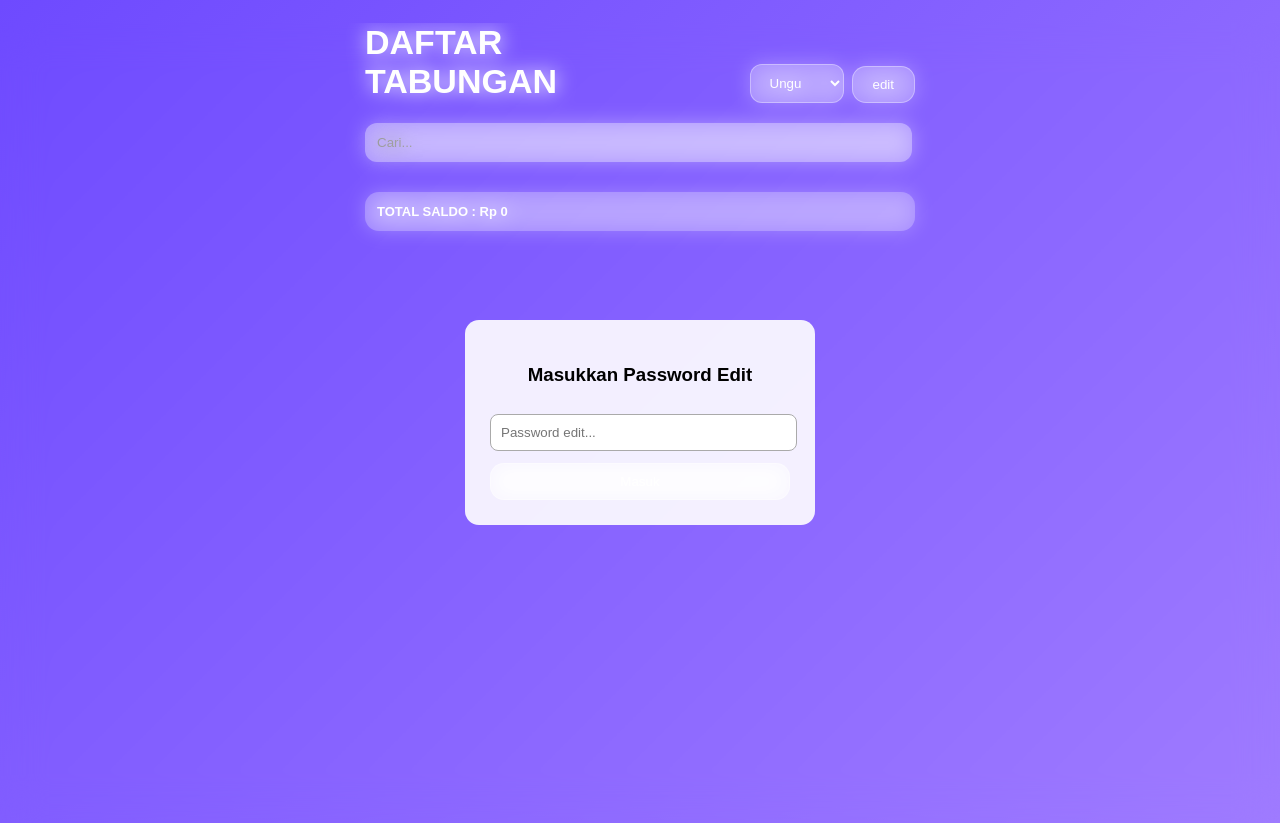
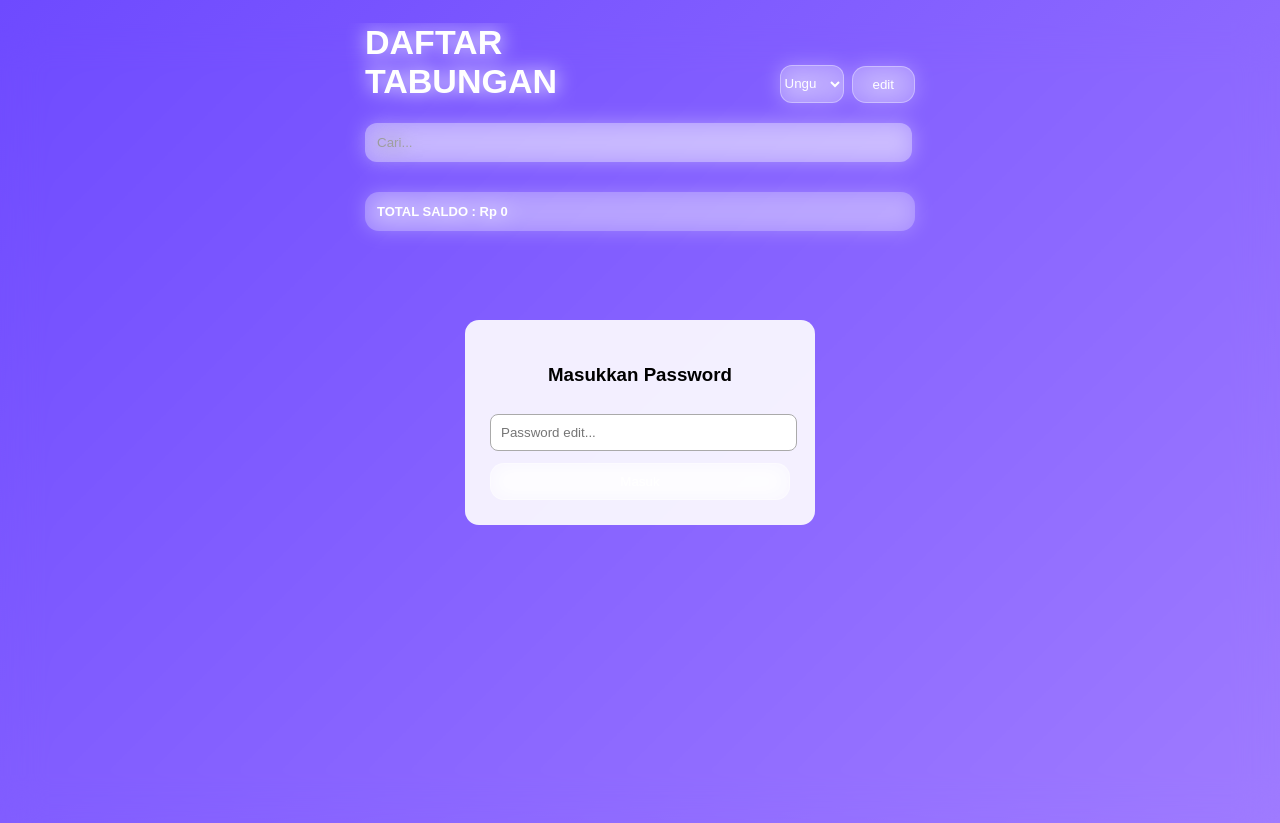
Before and after one commit to nipstore/save, a plain HTML site: page index.html in a window 1280 px wide. Both pictures are taken after a click on the button "edit". Drawn offline with Linux system fonts and the light colour scheme.

Commit message:
Update index.html

```diff
--- a/index.html
+++ b/index.html
@@ -102,14 +102,14 @@
     .btn:hover { background: rgba(255,255,255,0.35); }
 
     select.themeSelect {
-        padding: 8px 15px;
+        padding:6px px12;
         border-radius: 12px;
         border: 1px solid var(--card-border);
         background: var(--btn-bg);
         color: white;
         backdrop-filter: blur(12px);
         cursor: pointer;
-        margin-top: -2px;
+        margin-top: -1px;
     }
 
     .search {
@@ -208,7 +208,7 @@
 <!-- POPUP PASSWORD EDIT -->
 <div class="popup" id="popupEdit">
     <div class="popup-box">
-        <h3>Masukkan Password Edit</h3>
+        <h3>Masukkan Password</h3>
         <input type="password" id="editPass" placeholder="Password edit...">
         <button class="btn" style="width:100%; margin-top:12px" onclick="checkEditPass()">Masuk</button>
     </div>
```
